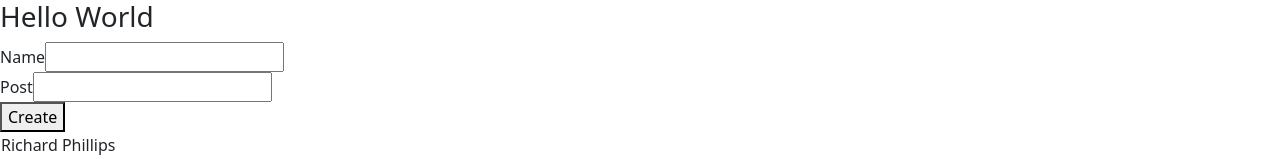
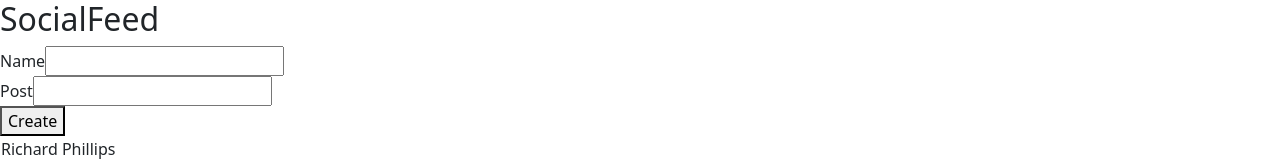
Before and after one commit to mayragann/Social_Feed, a React (Create React App) app: page / in a window 1280 px wide. Shown: the top 161 px of the page. Built offline with nearby package versions, Linux system fonts and the light colour scheme.

Commit message:
Added NavBar Component + Added Ability to add to Array on CreatePost

```diff
--- a/src/App.js
+++ b/src/App.js
@@ -1,19 +1,20 @@
 import React, { useState } from 'react';
 import CreatePost from './Components/CreatePost/CreatePost';
 import DisplayPosts from './Components/DisplayPosts/DisplayPosts';
+import NavBar from './Components/NavBar/NavBar';
 
 function App() {
   const [posts, setPosts] = useState([{name:'Richard Phillips', post: "Lorem ipsum dolor sit amet, consectetur adipiscing elit, sed do eiusmod tempor incididunt ut labore et dolore magna aliqua. Ut enim ad minim veniam, quis nostrud exercitation ullamco laboris nisi ut aliquip ex ea commodo consequat. Duis aute irure dolor in reprehenderit in voluptate velit esse cillum dolore eu fugiat nulla pariatur. Excepteur sint occaecat cupidatat non proident, sunt in culpa qui officia deserunt mollit anim id est laborum."}, {name:'Stacey Williams', post: "Lorem ipsum dolor sit amet, consectetur adipiscing elit, sed do eiusmod tempor incididunt ut labore et dolore magna aliqua. Ut enim ad minim veniam, quis nostrud exercitation ullamco laboris nisi ut aliquip ex ea commodo consequat. Duis aute irure dolor in reprehenderit in voluptate velit esse cillum dolore eu fugiat nulla pariatur. Excepteur sint occaecat cupidatat non proident, sunt in culpa qui officia deserunt mollit anim id est laborum."}])
 
   function addNewEntry(entry){
-    let tempPosts = [ ...posts, entry];
+    let tempPosts = [ entry, ...posts];
     setPosts(tempPosts);
   }
 
   return (
     <div>
-      <h3>Hello World</h3>
       <div>
+        <NavBar />
         <CreatePost addNewEntryProperty={addNewEntry}/>
         <DisplayPosts parentPosts={posts} />
       </div>
--- a/src/Components/CreatePost/CreatePost.jsx
+++ b/src/Components/CreatePost/CreatePost.jsx
@@ -7,7 +7,7 @@
     const [post, setPost] = useState('');
 
     function handleSubmit(event){
-        event.PreventDefault();
+        event.preventDefault();
         let newEntry ={
                 name: name,
                 post: post
--- /dev/null
+++ b/src/Components/NavBar/NavBar.jsx
@@ -0,0 +1,12 @@
+import React from "react";
+
+
+const NavBar = () => {
+    return(
+    <nav>
+        <h2>SocialFeed</h2>
+    </nav>
+    );
+}
+
+export default NavBar;
```
